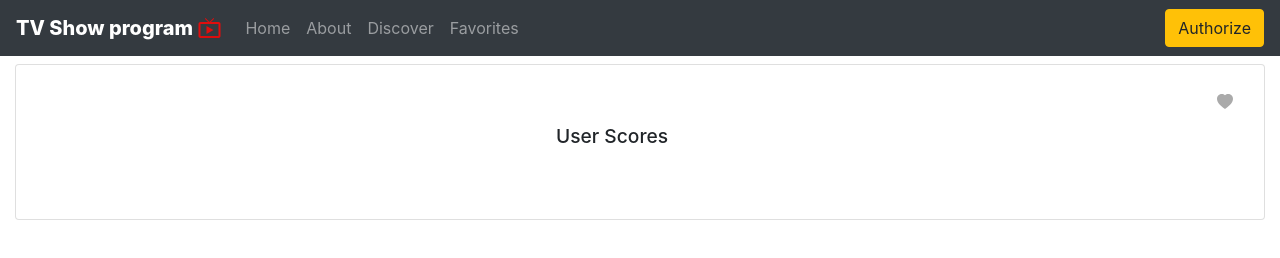
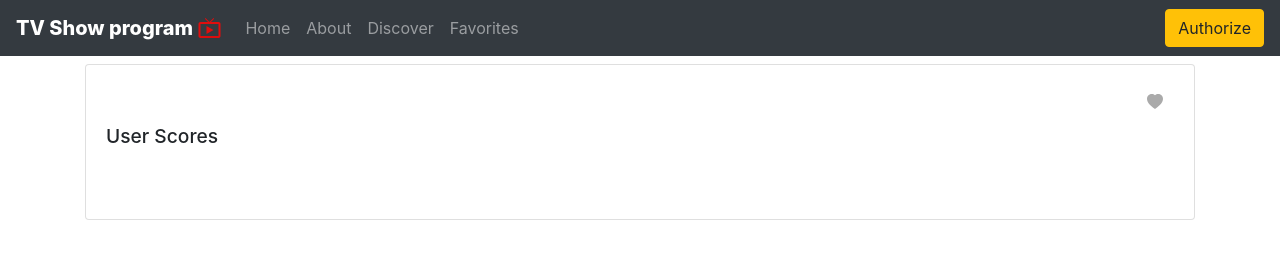
Before and after one commit to rowaxl/WAMD_javascript_final, a plain HTML site: page pages/details.html in a window 1280 px wide. Drawn offline with nearby package versions, Linux system fonts and the light colour scheme; no server answers.

Commit message:
update detai page

```diff
--- a/assets/js/details.js
+++ b/assets/js/details.js
@@ -14,7 +14,6 @@ const aspects = {
 $(() => {
   let API_KEY = null;
   const favourited = localStorage.getItem('fav-shows') ? JSON.parse(localStorage.getItem('fav-shows')) : []
-  console.log(favourited)
 
   const result = $('#result');
   const buttonSave = $('#btn-save-key');
--- a/pages/details.html
+++ b/pages/details.html
@@ -45,12 +45,11 @@
     </div>
   </nav>
 
-  <div class="container-fluid">
+  <div class="container">
     <div class="my-2 card" id="results">
       <div class="row no-gutters">
-        <div id="show-img-container" class="col-lg-5 col-12 card-img"></div>
+        <div id="show-img-container" class="card-img"></div>
 
-        <div class="col-lg-7 col-12">
         <div class="card-body">
           <h4 id="show-title" class="card-title mr-4"></h4>
           <h6 id="season-counter" class="card-subtitle"></h4>
@@ -77,7 +76,6 @@
               <path fill-rule="evenodd" d="M8 1.314C12.438-3.248 23.534 4.735 8 15-7.534 4.736 3.562-3.248 8 1.314z"/>
             </svg>
           </button>
-          </div>
         </div>
       </div>
     </div>
```
Lines whose indentation alone changed are shown as unchanged.
